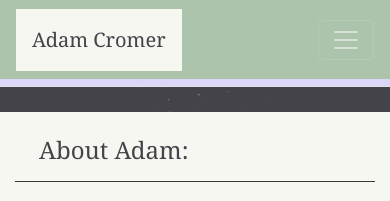
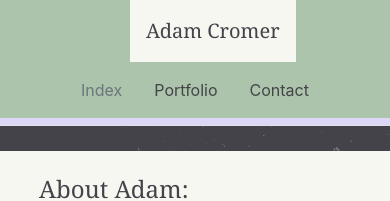
Before and after one commit to adamcromer/Bootstrap-Portfolio, a plain HTML site: page index.html in a window 390 px wide. Shown: the top 201 px of the page. Drawn offline with nearby package versions, Linux system fonts and the light colour scheme.

Commit message:
navbar responsive

```diff
--- a/Assets/css/extrastyle.css
+++ b/Assets/css/extrastyle.css
@@ -21,12 +21,14 @@ body {
     border-top:5px solid #abc4ab;
 }
 
-#blackText {
+#blackText,
+#blackText2,
+a {
     color:#444349;
 }
 
-#blackText2 {
-    color:#444349;
+a:hover {
+    color:#F7F7F2;
 }
 
 .fontSerif {
@@ -36,8 +38,3 @@ body {
 .fontSansSerif {
     font-family: 'Raleway', 'Arial', 'Helvetica Neue', Helvetica, sans-serif;
 }
-
-#imageCenter {
-    margin: auto;
-    display: block;
-}
--- a/index.html
+++ b/index.html
@@ -18,21 +18,18 @@
 <body class="bg-dark">
     <div class="container-fluid navbar-dark border-bottom ml-0 navbar-header">
         <div class="row fullWidth" id="bg-green">
-            <div class="col-lg-2 col-md-2 col-sm-2 col-xs-0"></div>
-            <div class="col-lg-8 col-md-8 col-sm-10 col-xs-12 p-0">
-                <nav class="navbar navbar-expand-lg rounded m-0">
-                    <a class="navbar-brand bg-cream p-3 m-0 bm-0 fontSerif" id="blackText" href="#">Adam Cromer</a>
-                    <button class="navbar-toggler" type="button" data-toggle="collapse" data-target="#navbarNavAltMarkup" aria-controls="navbarNavAltMarkup" aria-expanded="false" aria-label="Toggle navigation">
-                        <span class="navbar-toggler-icon"></span>
-                    </button>
-                    <div class="collapse navbar-collapse justify-content-end" id="navbarNavAltMarkup">
-                        <div class="navbar-nav fontSerif">
-                            <a class="nav-item nav-link active disabled" href="#">About <span class="sr-only">(current)</span></a>
-                            <a class="nav-item nav-link" href="/Bootstrap-Portfolio/portfolio.html">Portfolio</a>
-                            <a class="nav-item nav-link" href="/Bootstrap-Portfolio/contact.html">Contact</a>
-                        </div>
-                    </div>
-                </nav>
+            <div class="col-lg-2 col-md-2 col-sm-1 col-xs-0 col-4"></div>
+            <div class="col-lg-2 col-md-3 col-sm-2 col-xs-1 col-1 p-0">
+                <a class="navbar-brand bg-cream p-3 m-0 bm-0 fontSerif justify-content-between" id="blackText" href="#">Adam Cromer</a>
+            </div>
+            <div class="col-lg-3 col-md-1 col-sm-3 col-xs-0 col-2">
+            </div>
+            <div class="col-lg-4 col-md-5 col-sm-6 col-xs-3 col-12 p-2">
+                <nav class="nav justify-content-center bg-purple" id="blackText3">
+                    <a class="nav-link disabled" href="#">Index</a>
+                    <a class="nav-link" href="/Bootstrap-Portfolio/portfolio.html">Portfolio</a>
+                    <a class="nav-link" href="/Bootstrap-Portfolio/contact.html">Contact</a>
+                  </nav>
             </div>
         </div>
     </div>
```
Also changed, not shown: Assets/images/adam300.png (deleted), Assets/images/adamfamilytest2.jpg (deleted), Assets/images/family1.jpg (deleted).
